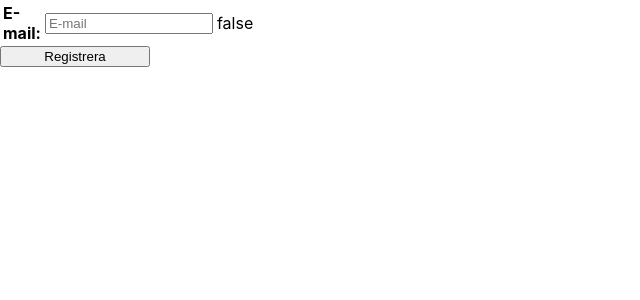
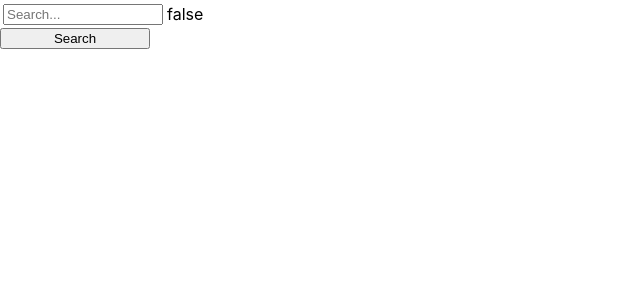
Before and after one commit to c16linst/examensarbete, a React (Create React App) app in the folder React/SimpleForm/react-app/: page / in a window 1280 px wide. Shown: the top 300 px of the page, without its empty margins (0-640 px from the left). Built offline with nearby package versions, Linux system fonts and the light colour scheme.

Commit message:
Switch from "email" to "search" for the simple forms

```diff
--- a/React/SimpleForm/react-app/src/App.js
+++ b/React/SimpleForm/react-app/src/App.js
@@ -6,54 +6,55 @@ class App extends Component {
     super(props);
 
     this.state = {
-      welcomeVisibility: this.setWelcomeVisibility(),
-      email: '',
+      resultVisibility: this.setResultVisibility(),
+      search: '',
     }
   }
 
-  setWelcomeVisibility() {
-    if(localStorage.getItem('WelcomeVisibility') === 'true') return true;
+  setResultVisibility() {
+    if(localStorage.getItem('ResultVisibility') === 'true') return true;
     else return false;
   }
 
-  updateEmail(email) {
-    localStorage.setItem('email', email);
+  updateSearch(search) {
+    localStorage.setItem('search', search);
 
     this.setState(
-      { email: email }
+      { search: search }
     );
   }
 
-  welcomeMsg() {
-    if(this.state.welcomeVisibility === true) return <Welcome email={this.state.email} />
+  resultMsg() {
+    if(this.state.resultVisibility === true) return <Result search={this.state.search} />
   }
 
   render() {
-    var updateEmail = this.updateEmail;
-    var setWelcomeVisibility = this.setWelcomeVisibility;
+    var updateSearch = this.updateSearch;
+    var setResultVisibility = this.setResultVisibility;
 
     return (
       <div>
-        <Form updateEmail={updateEmail.bind(this)} setWelcomeVisibility={setWelcomeVisibility.bind(this)} />
-        {this.welcomeMsg()}
+        <Form updateSearch={updateSearch.bind(this)} setResultVisibility={setResultVisibility.bind(this)} />
+        {this.resultMsg()}
       </div>
     );
   }
 }
 
-class Welcome extends Component {
+class Result extends Component {
   constructor(props) {
     super(props);
 
     this.state = {
-      email: localStorage.getItem('email'),
+      search: localStorage.getItem('search'),
     }
   }
 
   render() {
     return (
       <div>
-        <p>You have entered the email <b>{this.state.email}</b></p>
+        <h4>Results:</h4>
+        {this.state.search}
       </div>
     );
   }
@@ -64,8 +65,8 @@ class Form extends Component {
     super(props);
 
     this.state = {
-      email: '',
-      emailValid: false,
+      search: '',
+      searchValid: false,
       formValid: false,
     }
   }
@@ -82,20 +83,20 @@ class Form extends Component {
   }
 
   validate(validity) {
-    let emailValid = this.state.emailValid;
-    emailValid = (validity.valid) ? true : false;
+    let searchValid = this.state.searchValid;
+    searchValid = (validity.valid) ? true : false;
 
     this.setState(
-      { emailValid: emailValid,
-        formValid: emailValid }
+      { searchValid: searchValid,
+        formValid: searchValid }
     );
   }
 
   checkState() {
-    if(this.state.emailValid) {
-      this.props.updateEmail(this.state.email);
-      this.props.setWelcomeVisibility(true);
-      localStorage.setItem('WelcomeVisibility', true);
+    if(this.state.searchValid) {
+      this.props.updateSearch(this.state.search);
+      this.props.setResultVisibility(true);
+      localStorage.setItem('ResultVisibility', true);
     }
   }
 
@@ -108,32 +109,25 @@ class Form extends Component {
           <tbody>
             <tr>
               <td>
-                <label
-                  htmlFor="email"
-                  style={{fontWeight: 'bold', width: '120px'}}>
-                  E-mail:
-                </label>
-              </td>
-              <td>
                 <input
-                  id="email-input"
-                  type="email"
-                  name="email"
-                  placeholder="E-mail"
+                  id="search-input"
+                  type="search"
+                  name="search"
+                  placeholder="Search..."
                   style={{width: '160px'}}
-                  value={this.state.email}
+                  value={this.state.search}
                   onChange={(e) => this.handleInput(e)}
                   required
                 />
               </td>
-              <td>{this.state.emailValid.toString()}</td>
+              <td>{this.state.searchValid.toString()}</td>
             </tr>
           </tbody>
         </table>
         <input
           id="submit-form"
           type="submit"
-          value="Registrera"
+          value="Search"
         />
       </form>
     );
```
Also changed, not shown: 1 other file (tests, documents, lock files or other folders).
